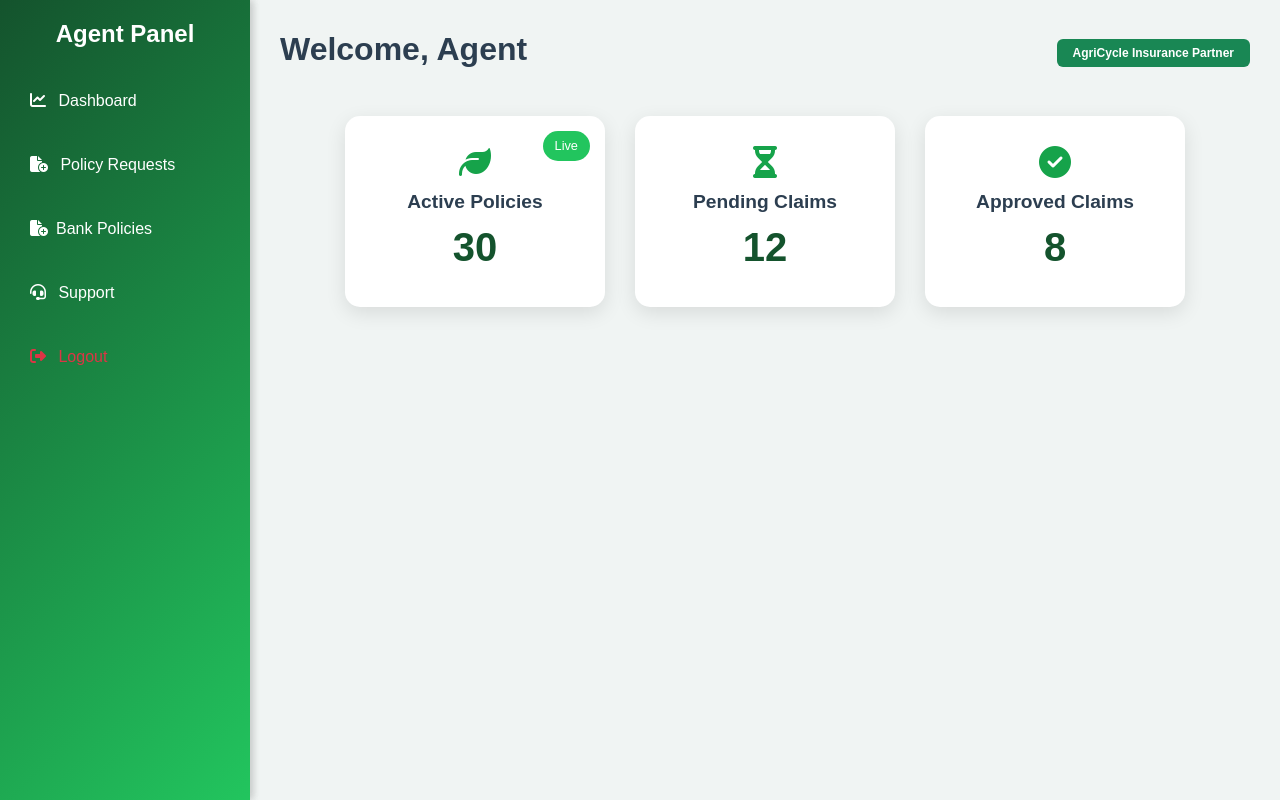
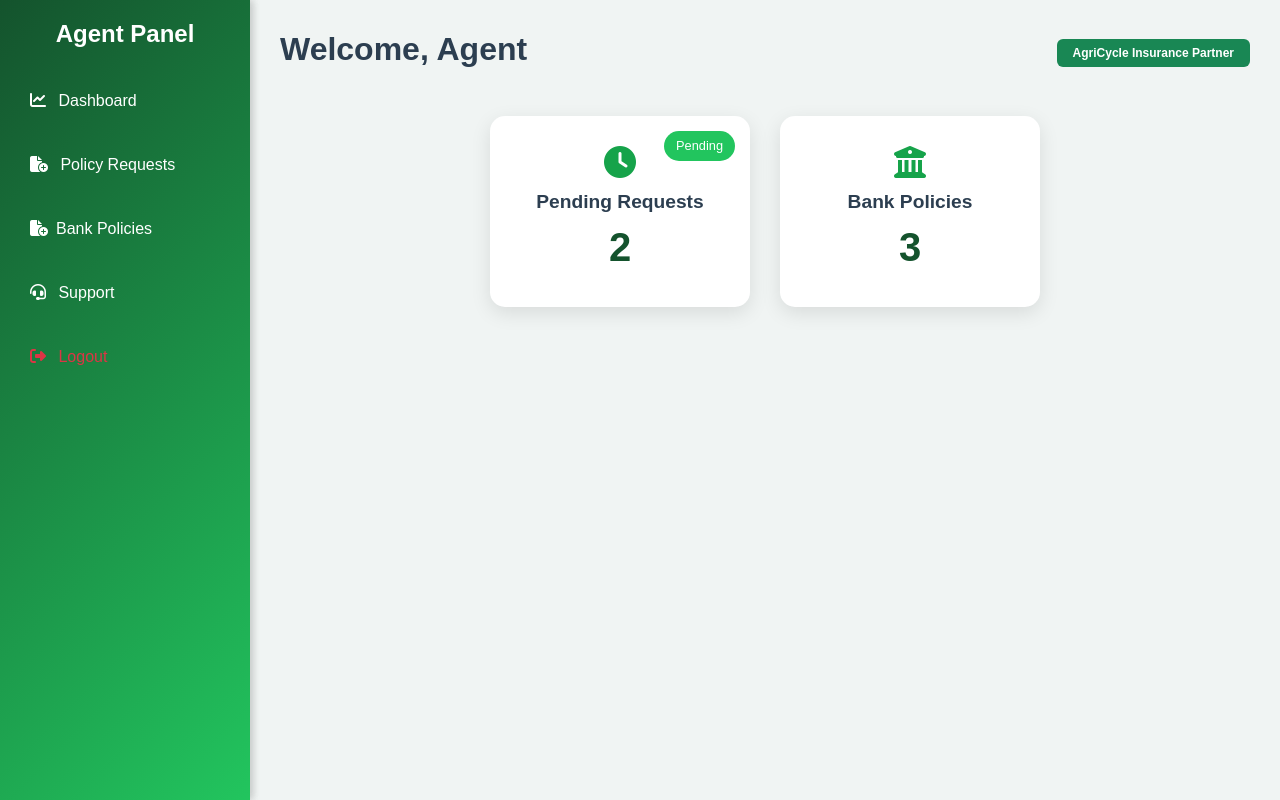
Before and after one commit to ChinmayaKolhe/Agricycle-MainProject, a PHP site: page /dashboard/insurance_agent_dashboard.php in a window 1280 px wide. Run offline with PHP 8.4, Linux system fonts and the light colour scheme; the visitor is signed in with stand-in values (Sample User, id 1); data comes from the database, SQL or seed files in the repository.

Commit message:
static blocks updated

```diff
--- a/config/db_connect.php
+++ b/config/db_connect.php
@@ -3,11 +3,10 @@ $servername = "localhost";
 $username = "root";
 $password = "";  // Default for XAMPP
 $dbname = "agricycle";
-$port=3308;
  // Add this line to specify the new port
 
 // Create connection
-$conn = new mysqli($servername, $username, $password, $dbname,$port);
+$conn = new mysqli($servername, $username, $password, $dbname);
 
 // Check connection
 if ($conn->connect_error) {
--- a/dashboard/insurance_agent_dashboard.php
+++ b/dashboard/insurance_agent_dashboard.php
@@ -6,11 +6,15 @@ if (!isset($_SESSION['user_id']) || $_SESSION['role'] != 'insurance_agent') {
 }
 
 include '../config/db_connect.php';
+// Fetch pending policy requests
+$pendingRequestsQuery = "SELECT COUNT(*) as total FROM policy_requests WHERE status = 'pending'";
+$pendingRequestsResult = mysqli_query($conn, $pendingRequestsQuery);
+$pendingRequests = mysqli_fetch_assoc($pendingRequestsResult)['total'];
 
-// Example placeholders - replace with actual SQL queries
-$activePolicies = 30;
-$pendingClaims = 12;
-$approvedClaims = 8;
+// Fetch banking policies count
+$bankPoliciesQuery = "SELECT COUNT(*) as total FROM bank_policies";
+$bankPoliciesResult = mysqli_query($conn, $bankPoliciesQuery);
+$bankPolicies = mysqli_fetch_assoc($bankPoliciesResult)['total'];
 ?>
 
 <!DOCTYPE html>
@@ -179,26 +183,22 @@ $approvedClaims = 8;
     <h2>Welcome, Agent</h2>
     <div class="badge bg-success text-white px-3 py-2">AgriCycle Insurance Partner</div>
   </div>
+  <div class="cards">
+  <div class="card-box">
+    <i class="fa-solid fa-clock"></i>
+    <div class="card-title">Pending Requests</div>
+    <div class="card-count"><?= $pendingRequests ?></div>
+    <div class="badge-pulse">Pending</div>
+  </div>
 
-  <div class="cards">
-    <div class="card-box">
-      <i class="fa-solid fa-leaf"></i>
-      <div class="card-title">Active Policies</div>
-      <div class="card-count"><?= $activePolicies ?></div>
-      <div class="badge-pulse">Live</div>
-    </div>
+  <div class="card-box">
+    <i class="fa-solid fa-building-columns"></i>
+    <div class="card-title">Bank Policies</div>
+    <div class="card-count"><?= $bankPolicies ?></div>
+  </div>
+</div>
 
-    <div class="card-box">
-      <i class="fa-solid fa-hourglass-half"></i>
-      <div class="card-title">Pending Claims</div>
-      <div class="card-count"><?= $pendingClaims ?></div>
-    </div>
 
-    <div class="card-box">
-      <i class="fa-solid fa-circle-check"></i>
-      <div class="card-title">Approved Claims</div>
-      <div class="card-count"><?= $approvedClaims ?></div>
-    </div>
 
   </div>
 </div>
```
Also changed, not shown: uploads/aadhaar/133870464791669282.jpg (added), uploads/aadhaar_buyers/buyer_2_133870464791669282.jpg (added), uploads/aadhaar_buyers/buyer_4_133870464791669282.jpg (added).
